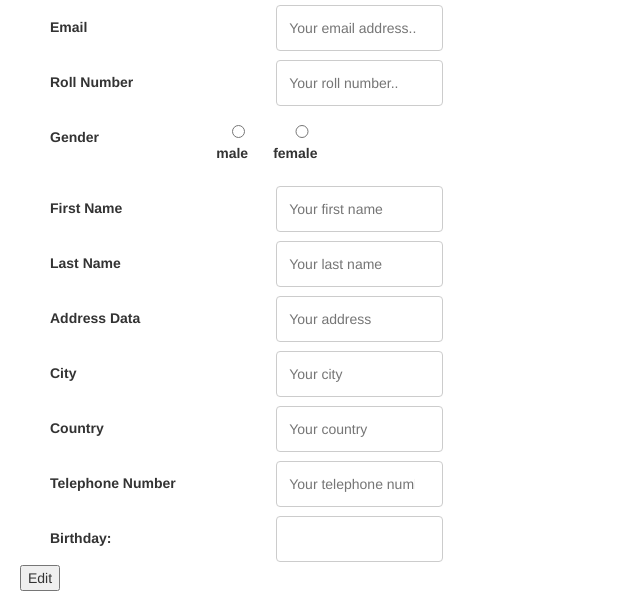
After one commit to abdulwajid7347/demo-task, a PHP site: page /myprofile.php in a window 1280 px wide. The commit adds this page. Shown: the part 703-1314 px from the top of the page, without its empty margins (0-640 px from the left). Run offline with PHP 8.4, Linux system fonts and the light colour scheme; the visitor is signed in with stand-in values (Sample User, id 1); data that the repository does not hold is empty.

Commit message:
sessions and images

```diff
--- /dev/null
+++ b/myprofile.php
@@ -0,0 +1,415 @@
+<?php
+
+// phpinfo();
+session_start();
+include("connection.php");
+$user_id2=$_SESSION['id'];
+
+if (!isset($_SESSION['id']) ) {
+    header("Location: index.php");
+    exit();
+}
+
+// die(print_r($_FILES));
+
+
+// $email=$_POST['email'];
+// $rollno=$_POST['rollno'];
+// $gender=$_POST['gender'];
+// $firstname=$_POST['firstname'];
+// $lastname=$_POST['lastname'];
+// $Address=$_POST['Address'];
+// $City=$_POST['City'];
+// $Country=$_POST['Country'];
+// $Telephonenumber = $_POST['Telephonenumber'];
+// $birthday=$_POST['birthday'];
+//
+//
+//
+// $sql="UPDATE registration SET email='$email', rollno='$rollno', gender='$gender',
+//     firstname='$firstname', lastname='$lastname', Address='$Address', City='$City', Country='$Country',Telephone='$Telephonenumber' WHERE id='$user_id2'";
+// //die("vjvj");
+
+
+// $sql = "INSERT INTO registration (email,rollno,gender,firstname,lastname,Address,City,Country,Telephone) VALUES ('$email','$rollno','$gender','$firstname','$lastname','$Address','$City','$Country','$Telephonenumber')";
+// //die(print_r($_POST));
+// if (mysqli_query($conn, $sql))
+// {
+//   echo "Records updated successfully";
+// }
+//
+// else
+// {
+//   echo "ERROR: Could not able to execute $sql. " . mysqli_error($conn);
+// }
+
+
+if (isset($_POST['upload'])) {
+
+    // Get image name
+    $image=$_FILES["file"]["name"];
+    $path="images/".$_FILES["file"]["name"];
+    if(move_uploaded_file($_FILES["file"]["tmp_name"],$path)){
+
+
+    }
+
+    // $insert_path="INSERT INTO image_table VALUES('$folder','$upload_image')";
+    //
+    // $var=mysql_query($inser_path);
+    //
+    //
+    //     $imagetmp=addslashes (file_get_contents($_FILES['file']['tmp_name']));
+    //
+    //
+    //     $tmppath='images/'.$image;
+    //       $sql = "INSERT INTO registration (email,rollno,gender,firstname,lastname,Address,City,Country,Telephone,img)
+    //        VALUES ('$email','$rollno','$gender','$firstname','$lastname','$Address','$City','$Country','$Telephonenumber','$image')";
+    //
+    //     if(move_uploaded_file($_FILES['file']['tmp_name'],$tmppath)) {
+    //
+    //     		echo( "Image uploaded successfully");
+    //     	}else{
+    //
+    //     		echo ("Failed to upload image");
+    //     	}
+
+}
+
+if (isset($_POST['submit'])){
+
+
+
+
+    $email=$_POST['email'];
+    $rollno=$_POST['rollno'];
+    $gender=$_POST['gender'];
+    $firstname=$_POST['firstname'];
+    $lastname=$_POST['lastname'];
+    $Address=$_POST['Address'];
+    $City=$_POST['City'];
+    $Country=$_POST['Country'];
+    $Telephonenumber = $_POST['Telephonenumber'];
+    $birthday=$_POST['birthday'];
+
+
+
+    $sql="UPDATE registration SET email='$email', rollno='$rollno', gender='$gender',
+    firstname='$firstname', lastname='$lastname', Address='$Address', City='$City', Country='$Country',Telephone='$Telephonenumber' img='$image' WHERE id='$user_id2'";
+    // execute query
+    mysqli_query($db, $sql);
+
+    if (mysqli_query($conn, $sql))
+    {
+
+      echo "Records inserted successfully.";
+    }
+
+    else
+    {
+      echo "ERROR: Could not able to execute $sql. " . mysqli_error($conn);
+    }
+
+
+
+
+
+}
+
+else{
+
+
+    $sql = "SELECT * FROM registration WHERE id='$user_id2'";
+    $rs = mysqli_query($conn, $sql);
+    $fetchRow = mysqli_fetch_assoc($rs);
+    $owners= ['m'=>'', 'f'=> ''];
+    $owners[$fetchRow['gender']] = 'checked';
+
+
+    //die(print_r($fetchRow));
+
+    ?>
+    <!DOCTYPE html>
+    <html lang="en">
+    <head>
+
+        <title>My Profile</title>
+        <meta charset="utf-8">
+        <meta name="viewport" content="width=device-width, initial-scale=1">
+        <link rel="stylesheet" href="https://maxcdn.bootstrapcdn.com/bootstrap/3.4.1/css/bootstrap.min.css">
+        <script src="https://ajax.googleapis.com/ajax/libs/jquery/3.5.1/jquery.min.js"></script>
+        <script src="https://maxcdn.bootstrapcdn.com/bootstrap/3.4.1/js/bootstrap.min.js"></script>
+        <script src="val.js"></script>
+        <script>
+        function removeReadOnly() {
+            $('.readonlyattributeclass').removeAttr( "readonly" );
+            $(".buttonone").hide();
+            $(".buttontwo").show();
+
+            // window.location.href = "http://local.test.com/student.php";
+        }
+        function cancelreadmode() {
+            $('.readonlyattributeclass').prop("readonly", true);
+            $(".buttonone").show();
+            $(".buttontwo").hide();
+
+            //window.location.href = "http://local.test.com/student.php";
+        }
+        // function submitrecord() {
+        //
+        //
+        //
+        //    window.location.href = "http://local.test.com/student.php";
+        //  }
+
+
+    </script>
+
+    <style>
+    * {
+        box-sizing: border-box;
+    }
+
+    input {
+        width: 100%;
+        padding: 12px;
+        border: 1px solid #ccc;
+        border-radius: 4px;
+        resize: vertical;
+    }
+
+    label {
+        padding: 12px 12px 12px 0;
+        display: inline-block;
+        text-align-last: left;
+        float: left;
+    }
+
+
+    input[type=button]:hover {
+        background-color: #45a049;
+        padding: 20px 20px 20px 20px;
+    }
+
+    .container-fluid {
+        border-radius: 5px;
+        background-color: #ffffff;
+        padding: 20px;
+    }
+
+    .col-25 {
+        float: left;
+        width: 25%;
+        margin-top: 6px;
+        margin-left:60px;
+    }
+    .col-50 {
+        float: left;
+        width: 50%;
+        margin-top: 6px;
+    }
+
+    .col-75 {
+        float: left;
+        width: 75%;
+        margin-top: 6px;
+    }
+
+    /* Clear floats after the columns */
+    .row:after {
+        content: "";
+        display: table;
+        clear: both;
+    }
+
+    /* Responsive layout - when the screen is less than 600px wide, make the two columns stack on top of each other instead of next to each other */
+    @media screen and (max-width: 600px) {
+        .col-25, .col-75, input[type=edit] {
+            width: 100%;
+            margin-top: 0;
+        }
+    }
+</style>
+</head>
+<body >
+
+
+
+
+
+    <h1>My Profile</h1>
+    <div class="container-fluid">
+        <form class='is-readonly' action="" method="POST" enctype="multipart/form-data">
+            <div class="row">
+                <div class="col-50">
+
+                    <div class="row">
+                        <div class="col-25">
+                            <label for="Email">image</label>
+                        </div>
+                        <div class="col-25">
+                            <img src="<?= 'images/' .$fetchRow['img']?>" alt="Girl in a jacket" width="500" height="600">
+                        </div>
+                    </div>
+                    <div class="row">
+                        <div class="col-25">
+                            <label for="Email">Email</label>
+                        </div>
+                        <div class="col-25">
+                            <input class="readonlyattributeclass" type="email" id="email" name="email"  value="<?= $fetchRow['email']?>" readonly placeholder="Your email address..">
+                        </div>
+                    </div>
+
+                    <div class="row">
+                        <div class="col-25">
+                            <label for="text">Roll Number</label>
+                        </div>
+                        <div class="col-25">
+                            <input class="readonlyattributeclass" type="text" id="rollno" name="rollno" value="<?php echo $fetchRow['rollno']?>" readonly placeholder="Your roll number.." >
+                        </div>
+                    </div>
+
+                    <div class="row">
+                        <div class="col-25">
+                            <label for="gender">Gender</label>
+                        </div>
+                        <div class="col-37.5">
+
+
+                            <div class="form-check-inline">
+                                <label class="form-check-label" for="check1">
+                                    <input  type="radio" class="form-check-input" id="check1" name="gender" <?php echo $owners['m']?>  value="m" readonly>male
+                                </label>
+                            </div>
+                        </div>
+
+                        <div class="col-37.5">
+                            <div class="form-check-inline">
+                                <label class="form-check-label" for="check2">
+                                    <input type="radio"  class="form-check-input" id="check2" name="gender"  <?php echo $owners['f']?>  value="f" readonly>female
+                                </label>
+                            </div>
+                        </div>
+
+
+
+                    </div>
+
+
+                    <div class="row">
+                        <div class="col-25">
+                            <label for="fname">First Name</label>
+                        </div>
+                        <div class="col-25">
+                            <input type="text" class="readonlyattributeclass" id="fname" name="firstname" value="<?php echo $fetchRow['firstname']?>" readonly placeholder="Your first name" >
+                        </div>
+                    </div>
+
+                    <div class="row">
+                        <div class="col-25">
+                            <label for="lname">Last Name</label>
+                        </div>
+                        <div class="col-25">
+                            <input type="text" class="readonlyattributeclass" id="lname" name="lastname" value="<?php echo $fetchRow['lastname']?>"  readonly placeholder="Your last name" >
+                        </div>
+                    </div>
+
+
+
+                    <div class="row">
+                        <div class="col-25">
+                            <label for="address">Address Data</label>
+                        </div>
+                        <div class="col-25">
+                            <input type="address" class="readonlyattributeclass" id="address" name="Address" value="<?php echo $fetchRow['Address']?>" readonly placeholder="Your address" >
+                        </div>
+                    </div>
+
+
+
+                    <div class="row">
+                        <div class="col-25">
+                            <label for="city">City</label>
+                        </div>
+                        <div class="col-25">
+                            <input type="text" class="readonlyattributeclass" id="city" name="City" value="<?php echo $fetchRow['City']?>" readonly placeholder="Your city" >
+                        </div>
+                    </div>
+
+                    <div class="row">
+                        <div class="col-25">
+                            <label for="country">Country</label>
+                        </div>
+                        <div class="col-25">
+                            <input type="text" class="readonlyattributeclass" id="country" name="Country" value="<?php echo $fetchRow['Country']?>" readonly placeholder="Your country" >
+                        </div>
+                    </div>
+
+
+
+                    <div class="row">
+                        <div class="col-25">
+                            <label for="telephoneno">Telephone Number</label>
+                        </div>
+                        <div class="col-25">
+                            <input type="number" class="readonlyattributeclass" id="telephoneno" name="Telephonenumber"  value="<?php echo $fetchRow['Telephone']?>" readonly placeholder="Your telephone number" >
+                        </div>
+                    </div>
+
+
+                    <div class="row">
+                        <div class="col-25">
+                            <label for="birthday">Birthday:</label>
+                        </div>
+                        <div class="col-25">
+                            <input  id="birthday" class="readonlyattributeclass"  value="<?php echo  ($fetchRow['birthday'] ? date("d/m/yy",strtotime($fetchRow['birthday'])):'') ?>"  readonly name="birthday">
+                        </div>
+                    </div>
+
+                </div>
+
+
+                <div class="col-50">
+
+
+                    <div class="row">
+                        <div class="col-25">
+                            <input  type="file"  name="file" />
+                            <button  name="upload" type="submit"> upload </button>
+                        </div>
+                    </div>
+
+
+                </div>
+            </div>
+
+
+
+
+            <!-- <button onclick="myFunction()"></button>
+            <p id="demo"></p>
+            <script>
+            function myFunction() {
+            document.getElementById('country').contentEditable = true;
+            document.getElementById("demo").innerHTML;
+        }
+    </script> -->
+
+
+    <div>
+        <button  class="buttonone" type="button" onclick="removeReadOnly()">Edit</button>
+        <button class="buttontwo" type="button" style="display:none" onclick="cancelreadmode()">cancel</button>
+        <button class="buttontwo" type="submit" name="submit" style="display:none"onclick="">Save</button>
+
+    </div>
+
+
+
+
+</form>
+</div>
+</body>
+</html>
+<?php
+}
+?>
```
Also changed, not shown: home.php (+27 -1 lines), signup.php (+10 -10 lines), images/project.png (added), index.php (indentation only), login.php (indentation only), student.php (added).
